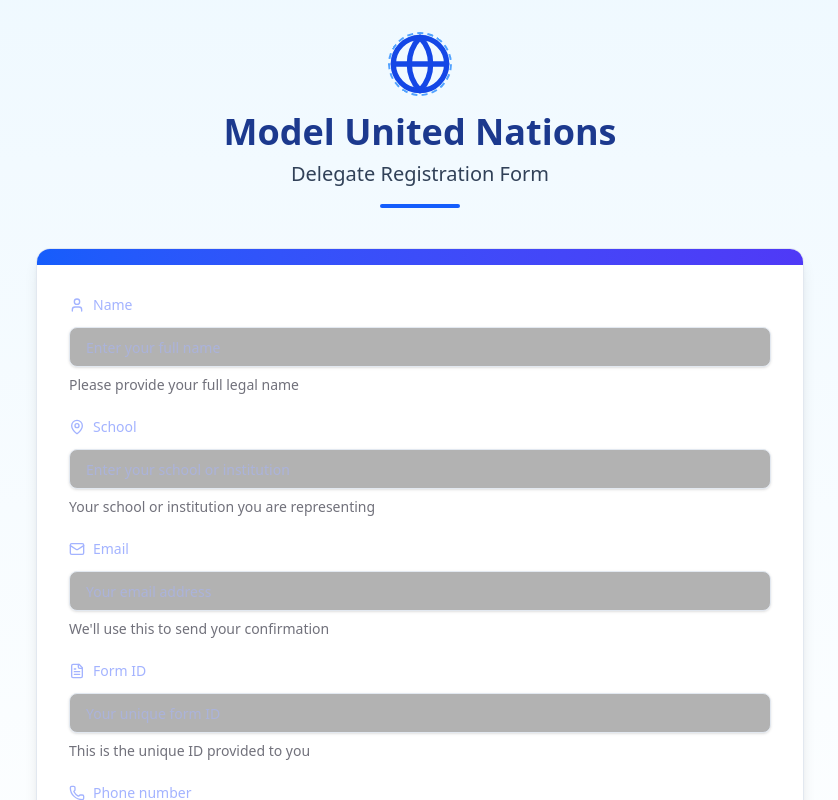
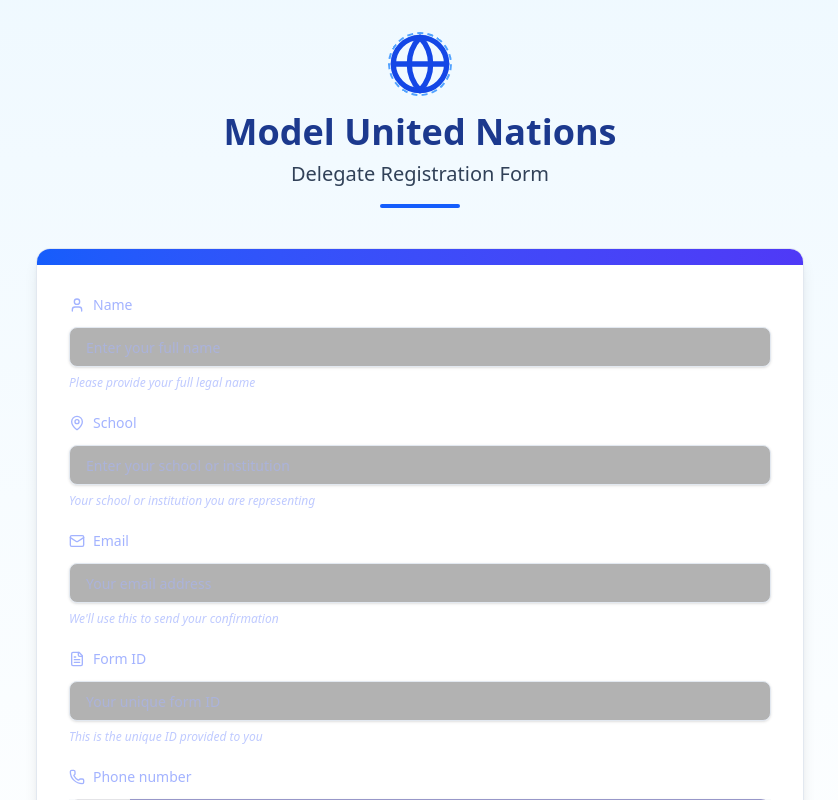
Before and after one commit to zeusnotfound04/MHMUN-backend, a Next.js app: page / in a window 1280 px wide. Shown: the top 800 px of the page, without its empty margins (220-1058 px from the left). Built offline with nearby package versions, Linux system fonts and the light colour scheme.

Commit message:
fix: modified the form and matched the dark theme

```diff
--- a/src/components/ui/form.tsx
+++ b/src/components/ui/form.tsx
@@ -80,7 +80,7 @@ function FormItem({ className, ...props }: React.ComponentProps<"div">) {
     <FormItemContext.Provider value={{ id }}>
       <div
         data-slot="form-item"
-        className={cn("grid gap-2", className)}
+        className={cn("grid gap-2 mb-4", className)}
         {...props}
       />
     </FormItemContext.Provider>
@@ -129,7 +129,7 @@ function FormDescription({ className, ...props }: React.ComponentProps<"p">) {
     <p
       data-slot="form-description"
       id={formDescriptionId}
-      className={cn("text-muted-foreground text-sm", className)}
+      className={cn("text-indigo-300/70 text-xs italic", className)}
       {...props}
     />
   )
@@ -147,7 +147,7 @@ function FormMessage({ className, ...props }: React.ComponentProps<"p">) {
     <p
       data-slot="form-message"
       id={formMessageId}
-      className={cn("text-destructive text-sm", className)}
+      className={cn("text-red-400 text-sm font-medium", className)}
       {...props}
     >
       {body}
```
